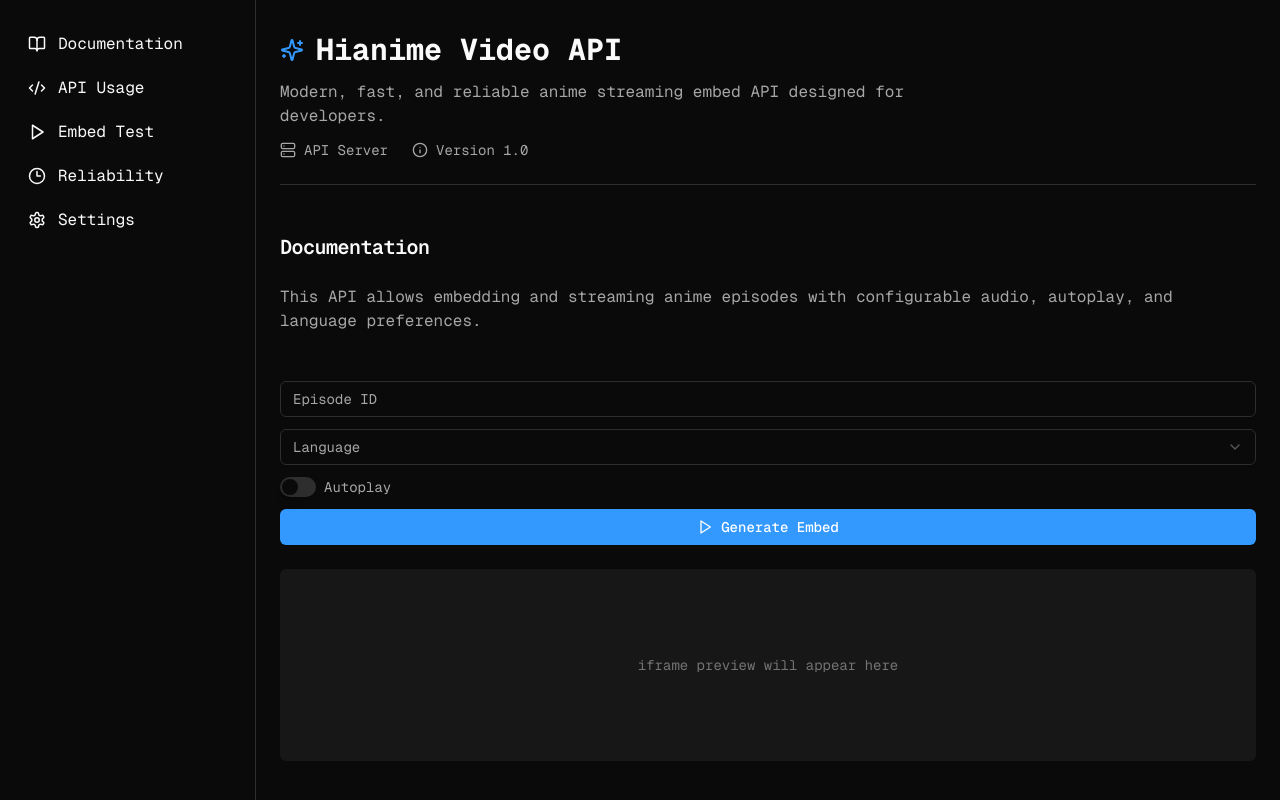
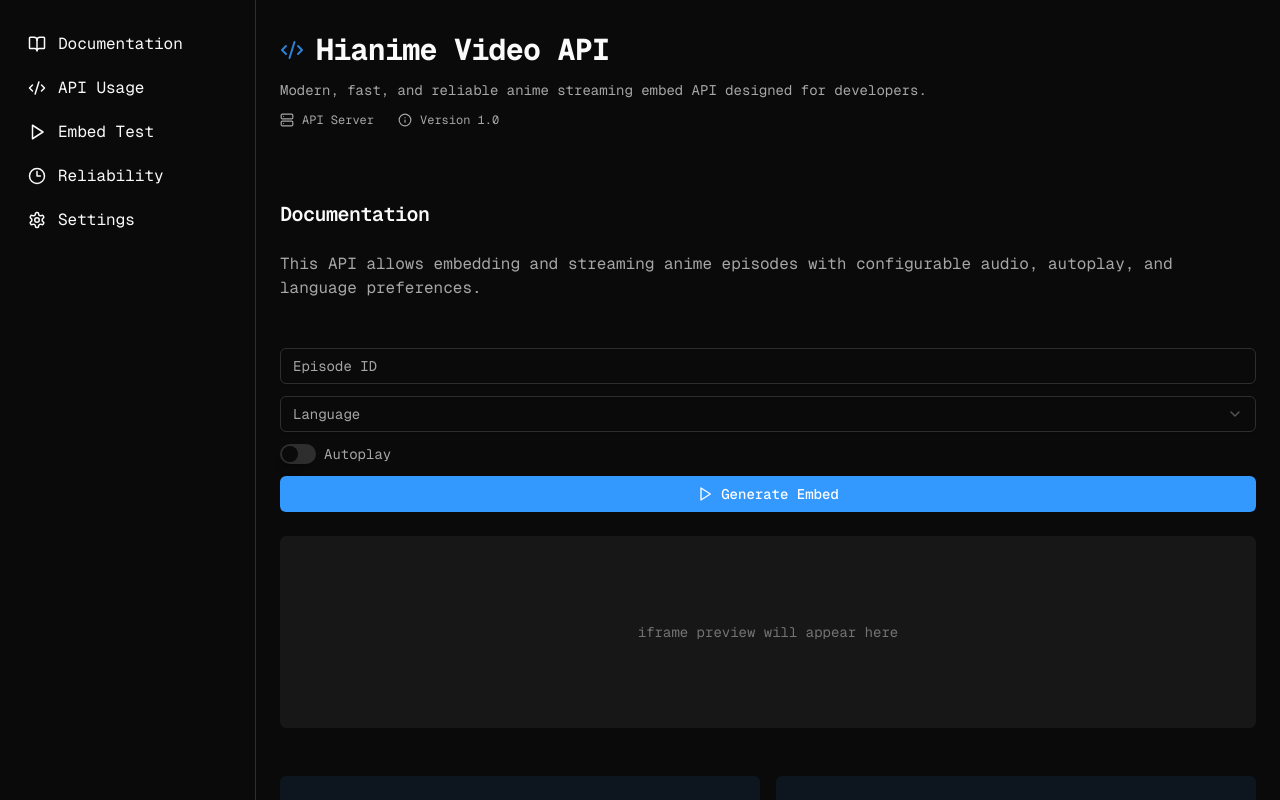
Before and after one commit to JUSTCHILL098/lucn, a Next.js app: page / in a window 1280 px wide. Shown: the top 800 px of the page. Built offline with nearby package versions, Linux system fonts and the light colour scheme.

Commit message:
Update header.jsx

```diff
--- a/components/header.jsx
+++ b/components/header.jsx
@@ -1,24 +1,31 @@
-import { Sparkles, Server, Info } from "lucide-react"
+"use client"
+
+import { CodeXml, Server, Info } from "lucide-react"
 
 export default function Header() {
   return (
-    <div className="space-y-3 border-b pb-6">
+    <div className="space-y-3 pb-6">
+      {/* Title */}
       <h1 className="text-3xl font-bold flex items-center gap-3">
-        <Sparkles className="text-primary" />
-        Hianime Video API
+        <CodeXml className="h-6 w-6 text-primary animate-pulse" />
+        <span className="tracking-tight">Hianime Video API</span>
       </h1>
 
-      <p className="text-muted-foreground max-w-2xl">
-        Modern, fast, and reliable anime streaming embed API designed for
-        developers.
+      {/* Subtitle */}
+      <p className="text-muted-foreground max-w-2xl text-sm">
+        Modern, fast, and reliable anime streaming embed API designed for developers.
       </p>
 
-      <div className="flex gap-6 text-sm text-muted-foreground">
+      {/* Meta info */}
+      <div className="flex gap-6 text-xs text-muted-foreground">
         <span className="flex items-center gap-2">
-          <Server size={16} /> API Server
+          <Server size={14} />
+          API Server
         </span>
+
         <span className="flex items-center gap-2">
-          <Info size={16} /> Version 1.0
+          <Info size={14} />
+          Version 1.0
         </span>
       </div>
     </div>
```
